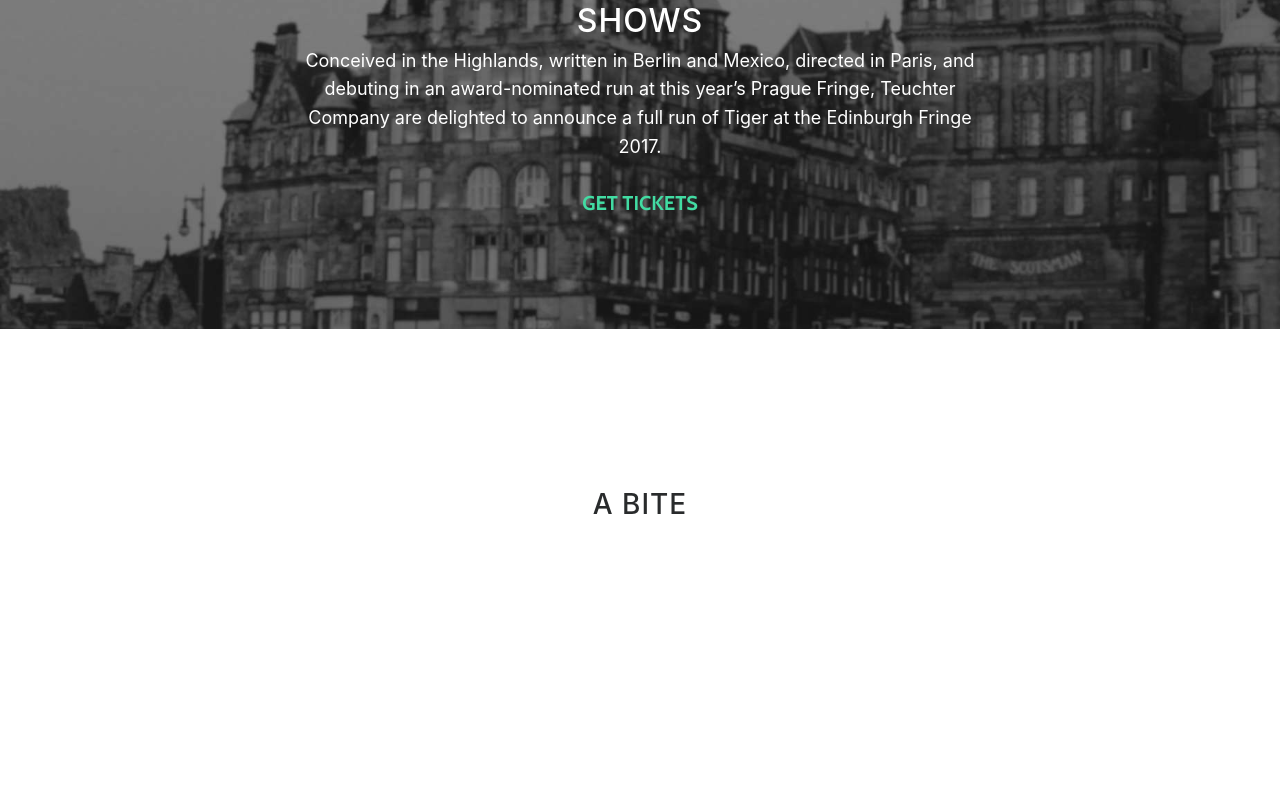
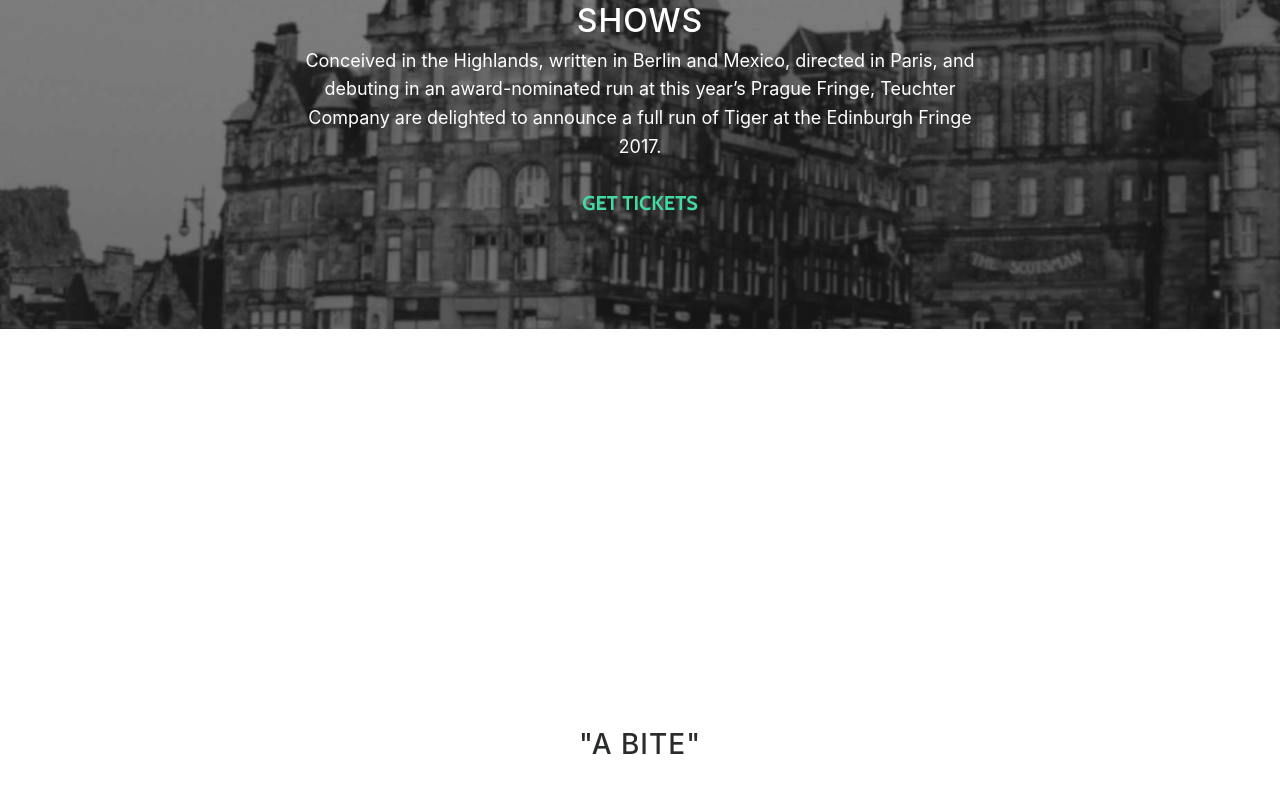
Before and after one commit to teuchter-theatre/tiger, a website with bundled scripts: page index.html in a window 1280 px wide. Shown: the part 1551-2343 px from the top of the page. Before the commit the page ends 2179 px from the top, so only its background shows below. Built offline with nearby package versions, Linux system fonts and the light colour scheme.

Commit message:
Increase spacing for answer

```diff
--- a/index.html
+++ b/index.html
@@ -118,8 +118,8 @@
   <section id="riddle" class="container content-section text-center">
     <div class="row">
       <div class="col-lg-8 offset-md-2">
-        <div>
-          <h3>A bite</h3>
+        <div class="answer">
+          <h3>"A bite"</h3>
         </div>
       </div>
     </div>
--- a/scss/grayscale.scss
+++ b/scss/grayscale.scss
@@ -190,6 +190,11 @@ a {
   margin-bottom: 20px;
 }
 
+.answer {
+  margin-top: 240px;
+  margin-bottom: 240px;
+}
+
 #map {
     width: 100%;
     height: 200px;
```
Also changed, not shown: css/grayscale.css, css/grayscale.min.css, 1 other file.
